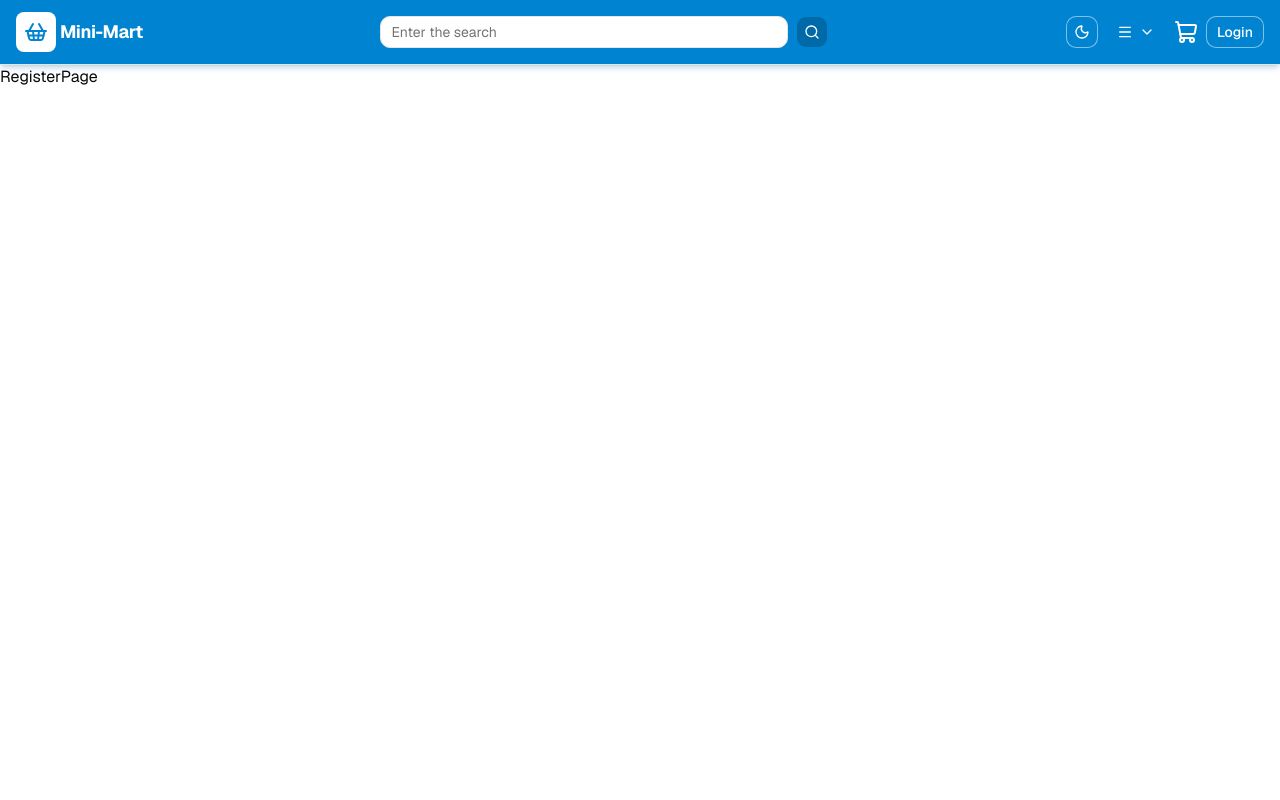
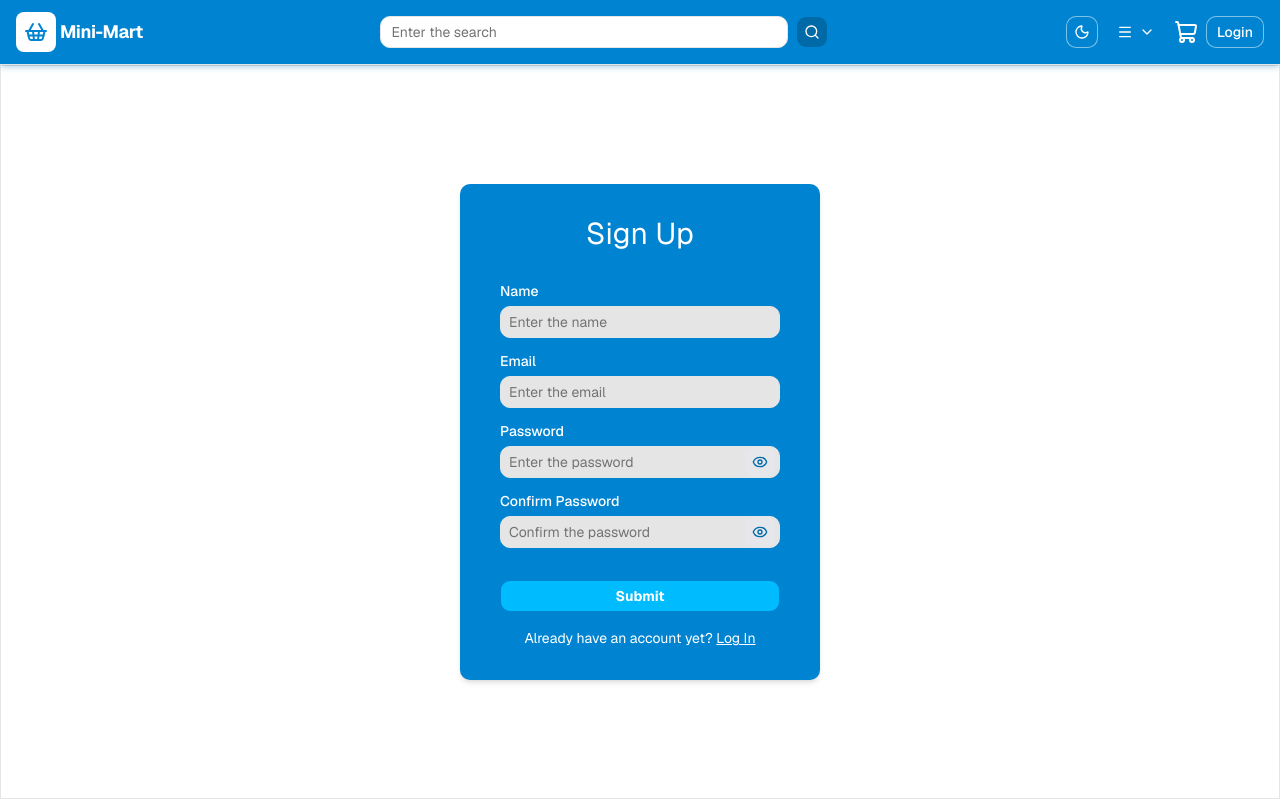
Before and after one commit to Jamesdai05/E-market-nextjs, a Next.js app: page /register in a window 1280 px wide. Built offline with nearby package versions, Linux system fonts and the light colour scheme.

Commit message:
feat:add the style of the registration form

```diff
--- a/src/app/(auth)/login/page.tsx
+++ b/src/app/(auth)/login/page.tsx
@@ -1,39 +1,13 @@
 import FormContainer from "@/components/formContainer/FormContainer";
-import { Input } from "@/components/ui/input";
-import { Label } from "@/components/ui/label";
-import { Button } from "@/components/ui/button";
+import LogInForm from "@/components/Form/LogInForm";
+
 
 const LoginPage = () => {
     return (
         <FormContainer>
-            <div className="flex flex-col max-w-md px-16 py-8 rounded-lg items-center shadow-sm">
-                <h1 className="text-3xl">Log In</h1>
-                <form
-                    action=""
-                    className="flex flex-col items-center justify-center gap-4"
-                >
-                    <div className="form-group">
-                        <Label htmlFor="email">Email</Label>
-                        <Input
-                            name="email"
-                            placeholder="Enter the email"
-                            id="email"
-                            className="p-2 placehoder:text-lg placehoder:text-lg"
-                        ></Input>
-                    </div>
-                    <div className="form-group">
-                        <Label htmlFor="password">Password</Label>
-                        <Input
-                            name="password"
-                            placeholder="Enter the password"
-                            id="password"
-                            className="p-2 placehoder:text-lg placehoder:text-lg"
-                        ></Input>
-                    </div>
-                    <div className="buttons">
-                        <Button type="submit">Submit</Button>
-                    </div>
-                </form>
+            <div className="form">
+                <h1 className="text-3xl mb-8">Log In</h1>
+                <LogInForm />
             </div>
         </FormContainer>
     );
--- a/src/app/(auth)/register/page.tsx
+++ b/src/app/(auth)/register/page.tsx
@@ -1,6 +1,14 @@
+import FormContainer from "@/components/formContainer/FormContainer";
+import RegisterationForm from "@/components/Form/RegisterationForm";
+
 const RegisterPage = () => {
-  return (
-    <div>RegisterPage</div>
-  )
-}
+    return (
+        <FormContainer>
+            <div className="form">
+                <h1 className="text-3xl mb-8">Sign Up</h1>
+                <RegisterationForm />
+            </div>
+        </FormContainer>
+    );
+};
 export default RegisterPage;
--- a/src/app/globals.css
+++ b/src/app/globals.css
@@ -87,6 +87,7 @@
     --nav: oklch(0.588 0.158 241.966);
     --nav-foreground: oklch(1 0 0);
     --nav-accent: oklch(0.5 0.134 242.749);
+    --nav-height: 4.1rem;
 }
 
 .dark {
@@ -141,12 +142,21 @@
 /* @utility search-button {
   @apply shrink-0 bg-nav-accent text-nav-foreground hover:bg-nav-foreground hover:text-nav;
 } */
-@layer components{
-  .form-container{
-    @apply flex flex-col justify-center items-center px-4 py-8;
-    min-height:calc(100vh - 64px);
+@layer components {
+    .form-container {
+        @apply flex flex-col justify-center items-center px-4 py-8 border;
+        min-height: calc(100dvh - var(--nav-height));
+        overflow-y: hidden;
     }
-  .formgroup{
-    @apply flex flex-col justify-center gap-1;
+    .form {
+        @apply flex flex-col max-w-lg p-8 rounded-lg items-center shadow-md sm:px-10 bg-nav text-nav-foreground;
+    }
+
+    .form-group {
+        @apply flex flex-col justify-center gap-2;
     }
 }
+
+/* @utility form-input {
+    @apply w-full max-w-sm bg-chart-1 p-2;
+} */
--- /dev/null
+++ b/src/components/Form/LogInForm.tsx
@@ -0,0 +1,63 @@
+import { Input } from "@/components/ui/input";
+import { Label } from "@/components/ui/label";
+import { Button } from "@/components/ui/button";
+import PasswordInput from "../passwordInput/PasswordInput";
+import Link from "next/link";
+
+const LogInForm = () => {
+    return (
+        <form
+            action=""
+            className="flex flex-col items-center justify-center gap-4"
+        >
+            <div className="form-group">
+                <Label htmlFor="email">Email</Label>
+                <Input
+                    name="email"
+                    placeholder="Enter the email"
+                    id="email"
+                    autoComplete="email"
+                    className="w-full min-w-[20em] bg-input p-2"
+                />
+            </div>
+            <div className="form-group">
+                <Label htmlFor="password">Password</Label>
+                {/* <Input
+                    name="password"
+                    type="password"
+                    placeholder="Enter the password"
+                    id="password"
+                    autoComplete="password"
+                    className="p-2 bg-nav-foreground text-gray-500 w-[20em]"
+                />
+            </div> */}
+                <PasswordInput
+                    className="p-2 bg-input text-gray-500 w-[20em]"
+                    placeholder="Enter the password"
+                    aria-label="password"
+                    required
+                />
+            </div>
+            <Button
+                type="submit"
+                className="w-full mt-4 bg-sky-400 font-bold text-nav-foreground hover:bg-nav-foreground hover:text-nav"
+            >
+                Submit
+            </Button>
+            <div className="link flex justify-center">
+                <p className="text-sm">
+                    Dont have an account yet?{" "}
+                    <span>
+                        <Link
+                            href="/register"
+                            className="underline text-md hover:text-accent hover:font-bold"
+                        >
+                            Sign Up
+                        </Link>
+                    </span>
+                </p>
+            </div>
+        </form>
+    );
+};
+export default LogInForm;
--- /dev/null
+++ b/src/components/Form/RegisterationForm.tsx
@@ -0,0 +1,83 @@
+import { Input } from "@/components/ui/input";
+import { Label } from "@/components/ui/label";
+import { Button } from "@/components/ui/button";
+import PasswordInput from "../passwordInput/PasswordInput";
+import Link from "next/link";
+
+const RegisterationForm = () => {
+
+
+
+    return (
+        <form className="flex flex-col items-center justify-center gap-4">
+            <div className="form-group">
+                <Label htmlFor="name">Name</Label>
+                <Input
+                    name="name"
+                    placeholder="Enter the name"
+                    id="name"
+                    autoComplete="name"
+                    className="w-full min-w-[20em] bg-input p-2"
+                    required
+                />
+            </div>
+            <div className="form-group">
+                <Label htmlFor="email">Email</Label>
+                <Input
+                    name="email"
+                    placeholder="Enter the email"
+                    id="email"
+                    autoComplete="email"
+                    className="w-full min-w-[20em] bg-input p-2"
+                    required
+                />
+            </div>
+            <div className="form-group">
+                <Label htmlFor="password">Password</Label>
+                <PasswordInput
+                    name="password"
+                    placeholder="Enter the password"
+                    id="password"
+                    autoComplete="password"
+                    className="w-full min-w-[20em] bg-input p-2"
+                    required
+                />
+            </div>
+            <div className="form-group">
+                <Label htmlFor="confirmpassword">Confirm Password</Label>
+                <PasswordInput
+                    name="confirmpassword"
+                    placeholder="Confirm the password"
+                    id="confirmpassword"
+                    autoComplete="confirmpassword"
+                    className="w-full min-w-[20em] bg-input p-2"
+                    required
+                />
+            </div>
+            {/* <div className="form-group">
+                <Label htmlFor="password">Password</Label>
+                <PasswordInput />
+            </div> */}
+            <Button
+                type="submit"
+                className="w-full mt-4 bg-sky-400 font-bold text-nav-foreground hover:bg-nav-foreground hover:text-nav"
+            >
+                Submit
+            </Button>
+            <div className="link flex justify-center">
+                <p className="text-sm">
+                    Already have an account yet?{" "}
+                    <span>
+                        <Link
+                            href="/login"
+                            className="underline text-md hover:text-accent hover:font-bold"
+                        >
+                            Log In
+                        </Link>
+                    </span>
+                </p>
+            </div>
+        </form>
+    );
+};
+export default RegisterationForm;
--- /dev/null
+++ b/src/components/passwordInput/PasswordInput.tsx
@@ -0,0 +1,35 @@
+"use client";
+
+import { Eye, EyeOff } from "lucide-react";
+import { Input } from "../ui/input";
+import { Button } from "../ui/button";
+import React, { useState } from "react";
+
+type passwordInputProps = Omit<React.ComponentProps<typeof Input>, "type">;
+
+const PasswordInput = ({ className, ...props }: passwordInputProps) => {
+    const [showpassword, setShowpassword] = useState(false);
+
+    const type = showpassword ? "text" : "password";
+
+    const togglePassword = () => setShowpassword((prev) => !prev);
+
+    return (
+        <div className="w-full relative">
+            <Input {...props} type={type} className={className} />
+            <Button
+                className="absolute top-1/2 right-1 -translate-y-1/2 bg-gray-200 text-nav-accent"
+                variant="ghost"
+                size="icon"
+                onClick={togglePassword}
+            >
+                {showpassword ? (
+                    <EyeOff className="size-4" />
+                ) : (
+                    <Eye className="size-4" />
+                )}
+            </Button>
+        </div>
+    );
+};
+export default PasswordInput;
```
Lines whose indentation alone changed are shown as unchanged.
